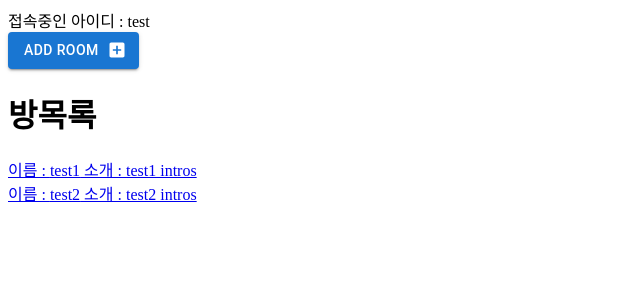
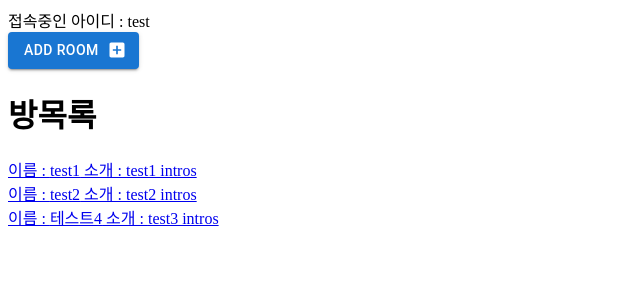
Before and after one commit to nuyh99/WAP_Todo, a React (Create React App) app: page /user/1 in a window 1280 px wide. Shown: the top 300 px of the page, without its empty margins (0-640 px from the left). Built offline with nearby package versions, Linux system fonts and the light colour scheme.

Commit message:
05-06 Add PersonalRoom List

```diff
--- a/src/RoomsList/PersonalRooms.js
+++ b/src/RoomsList/PersonalRooms.js
@@ -10,6 +10,7 @@ const Rooms = () => {
   const [rooms, setRooms] = useState([
     { roomName: "test1", roomIntro: "test1 intros", roomId: "a1" },
     { roomName: "test2", roomIntro: "test2 intros", roomId: "b2" },
+    { roomName: "테스트4", roomIntro: "test3 intros", roomId: "bb5" },
   ]);
 
   const addRoomFunc = (room) => {
```
